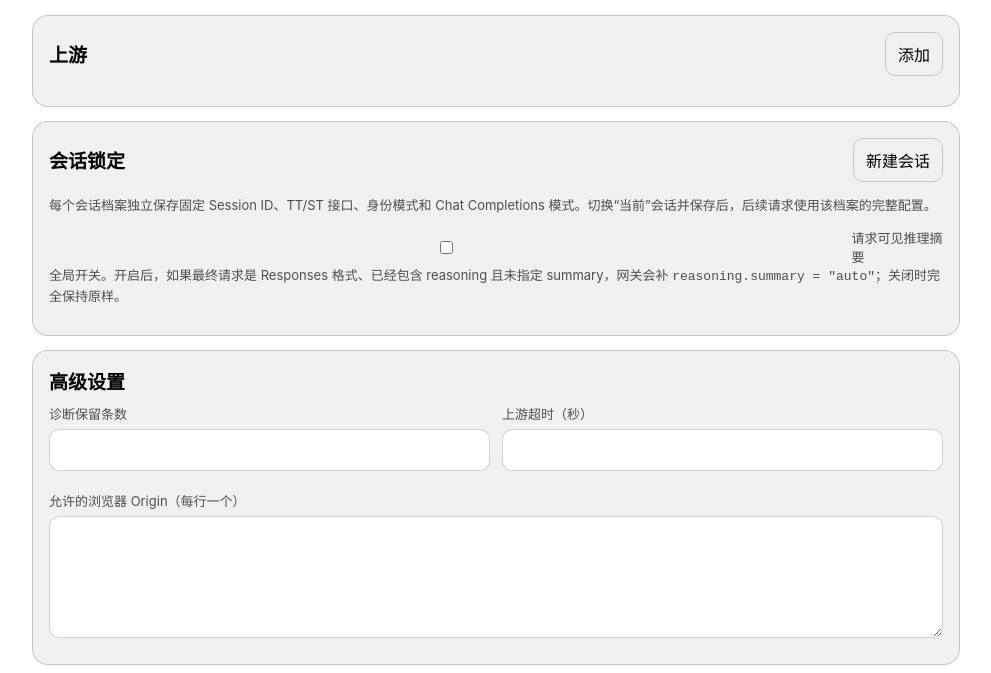
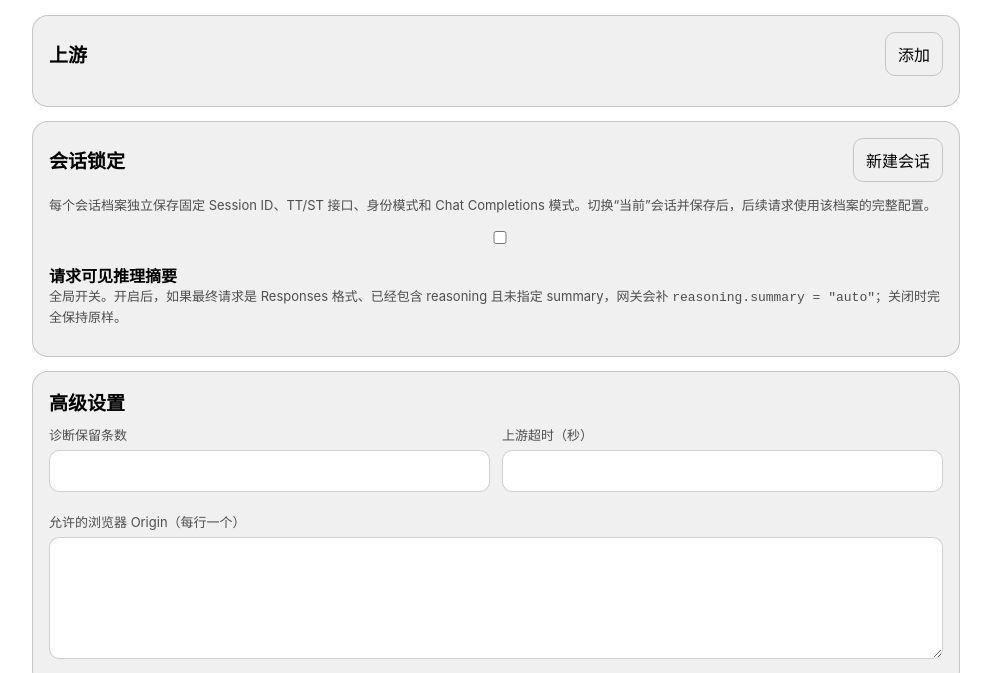
Before and after one commit to Roballz/codex-cache-proxy, a website: page public/index.html in a window 1280 px wide. Shown: the part 124-797 px from the top of the page, without its empty margins (144-1135 px from the left). Drawn offline with Linux system fonts and the light colour scheme; no server answers.

Commit message:
ui: refine reasoning summary setting layout

```diff
--- a/public/index.html
+++ b/public/index.html
@@ -32,11 +32,18 @@
         <button id="add-session" class="secondary">新建会话</button>
       </div>
       <p class="hint">每个会话档案独立保存固定 Session ID、TT/ST 接口、身份模式和 Chat Completions 模式。切换“当前”会话并保存后，后续请求使用该档案的完整配置。</p>
-      <label class="radio-label">
-        <input id="reasoning-summary-enabled" type="checkbox">
-        <span>请求可见推理摘要</span>
-      </label>
-      <p class="hint">全局开关。开启后，如果最终请求是 Responses 格式、已经包含 reasoning 且未指定 summary，网关会补 <code>reasoning.summary = "auto"</code>；关闭时完全保持原样。</p>
+
+      <div class="reasoning-setting">
+        <div class="reasoning-setting-head">
+          <label class="switch" aria-label="请求可见推理摘要">
+            <input id="reasoning-summary-enabled" type="checkbox">
+            <span class="switch-track" aria-hidden="true"></span>
+          </label>
+          <strong class="reasoning-setting-title">请求可见推理摘要</strong>
+        </div>
+        <p class="hint reasoning-setting-hint">全局开关。开启后，如果最终请求是 Responses 格式、已经包含 reasoning 且未指定 summary，网关会补 <code>reasoning.summary = "auto"</code>；关闭时完全保持原样。</p>
+      </div>
+
       <div id="session-list" class="stack"></div>
     </section>
 
```
